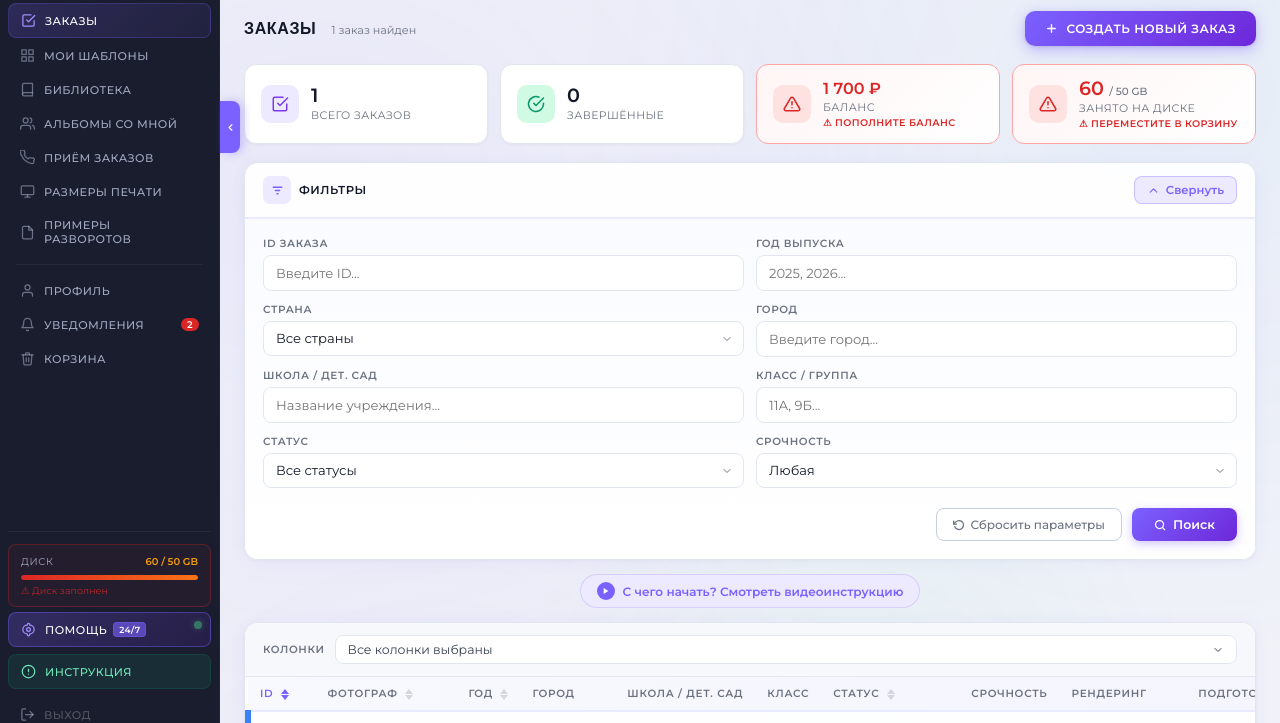
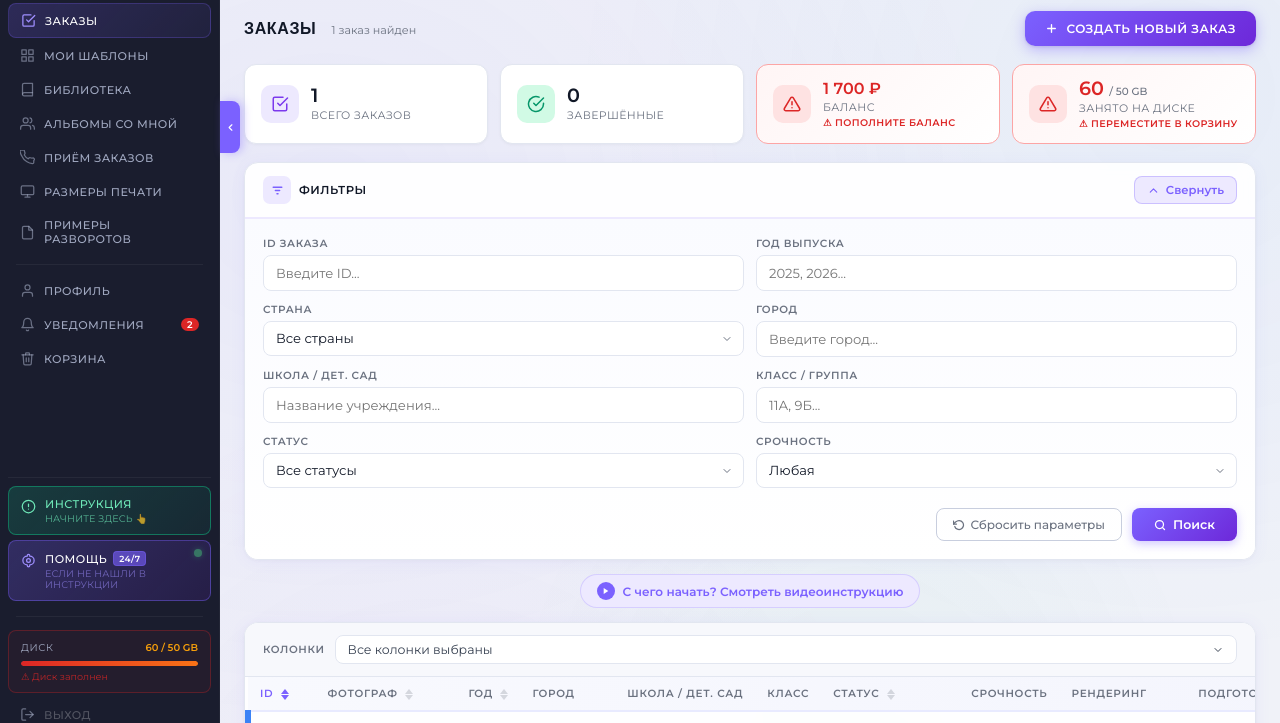
Before and after one commit to matsveychuiko-create/fottobot-dashboard, a plain HTML site: page index.html in a window 1280 px wide. Shown: the part 61-784 px from the top of the page. Drawn offline with Linux system fonts and the light colour scheme; a web font is replaced by a local one.

Commit message:
Add files via upload

```diff
--- a/index.html
+++ b/index.html
@@ -1241,6 +1241,51 @@
   }
 
   .col-hidden { display: none !important; }
+
+  /* ─── INSTRUCTION PRIMARY ─── */
+  @keyframes pulse-green {
+    0%, 100% { box-shadow: 0 0 0 0 rgba(16,185,129,0.5); }
+    50% { box-shadow: 0 0 0 6px rgba(16,185,129,0); }
+  }
+
+  .sidebar-item.instr-primary {
+    background: linear-gradient(135deg, rgba(16,185,129,0.2), rgba(5,150,105,0.1));
+    border: 1.5px solid rgba(16,185,129,0.5);
+    color: #6EE7B7;
+    margin-bottom: 4px;
+    animation: pulse-green 2.5s infinite;
+    align-items: flex-start;
+    padding: 10px 12px;
+  }
+
+  .sidebar-item.instr-primary:hover {
+    background: linear-gradient(135deg, rgba(16,185,129,0.35), rgba(5,150,105,0.2));
+    border-color: #10B981;
+    color: #fff;
+  }
+
+  .sidebar-item.instr-primary .s-icon { color: #6EE7B7; opacity: 1; margin-top: 2px; }
+
+  .instr-hint {
+    font-size: 0.6rem;
+    color: rgba(110,231,183,0.7);
+    margin-top: 2px;
+    font-weight: 400;
+    letter-spacing: 0.02em;
+  }
+
+  .sidebar-item.instr-primary:hover .instr-hint { color: rgba(255,255,255,0.6); }
+
+  .ai-hint {
+    font-size: 0.6rem;
+    color: rgba(159,143,255,0.6);
+    margin-top: 2px;
+    font-weight: 400;
+    letter-spacing: 0.02em;
+  }
+
+  .sidebar-item.ai-agent { align-items: flex-start; padding: 10px 12px; }
+  .sidebar-item.ai-agent .s-icon { margin-top: 2px; }
 
   /* ─── AI AGENT BUTTON ─── */
   @keyframes pulse-ai {
@@ -1389,6 +1434,22 @@
   <div class="s-divider"></div>
 
   <div class="sidebar-bottom">
+    <a href="#" class="sidebar-item instr-primary">
+      <svg class="s-icon" viewBox="0 0 24 24" fill="none" stroke="currentColor" stroke-width="2" stroke-linecap="round" stroke-linejoin="round"><circle cx="12" cy="12" r="10"/><path d="M12 8v4M12 16h.01"/></svg>
+      <div>
+        <div>Инструкция</div>
+        <div class="instr-hint">Начните здесь 👆</div>
+      </div>
+    </a>
+    <a href="#" class="sidebar-item ai-agent">
+      <div class="ai-pulse"></div>
+      <svg class="s-icon" viewBox="0 0 24 24" fill="none" stroke="currentColor" stroke-width="2" stroke-linecap="round" stroke-linejoin="round"><path d="M12 2a2 2 0 012 2v1a7 7 0 010 14v1a2 2 0 01-4 0v-1a7 7 0 010-14V4a2 2 0 012-2z"/><circle cx="12" cy="12" r="3"/></svg>
+      <div>
+        <span class="ai-text">Помощь <span class="ai-live">24/7</span></span>
+        <div class="ai-hint">Если не нашли в инструкции</div>
+      </div>
+    </a>
+    <div class="s-divider" style="margin-top:8px;"></div>
     <div class="disk-widget">
       <div class="disk-top">
         <span class="disk-label">Диск</span>
@@ -1397,15 +1458,6 @@
       <div class="disk-track"><div class="disk-fill" style="width:100%;"></div></div>
       <div class="disk-warning">⚠ Диск заполнен</div>
     </div>
-    <a href="#" class="sidebar-item ai-agent">
-      <div class="ai-pulse"></div>
-      <svg class="s-icon" viewBox="0 0 24 24" fill="none" stroke="currentColor" stroke-width="2" stroke-linecap="round" stroke-linejoin="round"><path d="M12 2a2 2 0 012 2v1a7 7 0 010 14v1a2 2 0 01-4 0v-1a7 7 0 010-14V4a2 2 0 012-2z"/><circle cx="12" cy="12" r="3"/></svg>
-      <span class="ai-text">Помощь <span class="ai-live">24/7</span></span>
-    </a>
-    <a href="#" class="sidebar-item instr">
-      <svg class="s-icon" viewBox="0 0 24 24" fill="none" stroke="currentColor" stroke-width="2" stroke-linecap="round" stroke-linejoin="round"><circle cx="12" cy="12" r="10"/><path d="M12 8v4M12 16h.01"/></svg>
-      Инструкция
-    </a>
     <a href="#" class="sidebar-item logout">
       <svg class="s-icon" viewBox="0 0 24 24" fill="none" stroke="currentColor" stroke-width="2" stroke-linecap="round" stroke-linejoin="round"><path d="M9 21H5a2 2 0 01-2-2V5a2 2 0 012-2h4"/><polyline points="16 17 21 12 16 7"/><line x1="21" y1="12" x2="9" y2="12"/></svg>
       Выход
```
